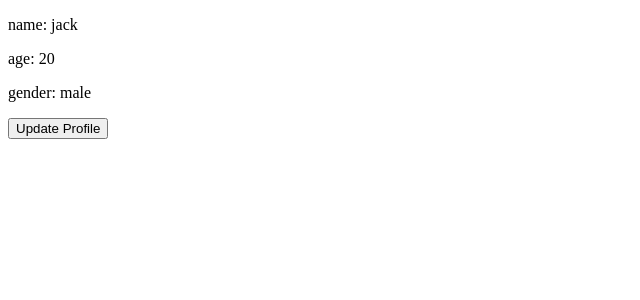
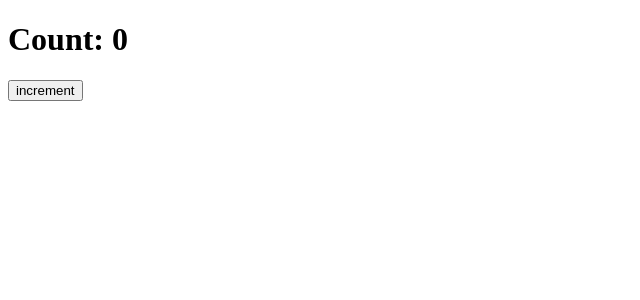
Before and after one commit to kim0hun/Inflearn_React, a React (Vite) app in the folder study/: page / in a window 1280 px wide. Shown: the top 300 px of the page, without its empty margins (0-640 px from the left). Built offline with nearby package versions, Linux system fonts and the light colour scheme.

Commit message:
59. 상태 업데이트 방법

```diff
--- a/study/src/App.tsx
+++ b/study/src/App.tsx
@@ -1,22 +1,17 @@
 import { useState } from "react";
 
 export default function App() {
-  const [name, setName] = useState<string>("jack");
-  const [age, setAge] = useState<number>(20);
-  const [gender, setGender] = useState<"male" | "female">("male");
-
-  const handleUpdateProfile = () => {
-    setName("react");
-    setAge(21);
-    setGender("female");
+  const [count, setCount] = useState(0);
+  const handleIncrement = () => {
+    setCount((count) => count + 1);
+    setCount((count) => count + 1);
+    setCount((count) => count + 1);
   };
 
   return (
     <>
-      <p>name: {name}</p>
-      <p>age: {age}</p>
-      <p>gender: {gender}</p>
-      <button onClick={handleUpdateProfile}>Update Profile</button>
+      <h1>Count: {count}</h1>
+      <button onClick={handleIncrement}>increment</button>
     </>
   );
 }
```
